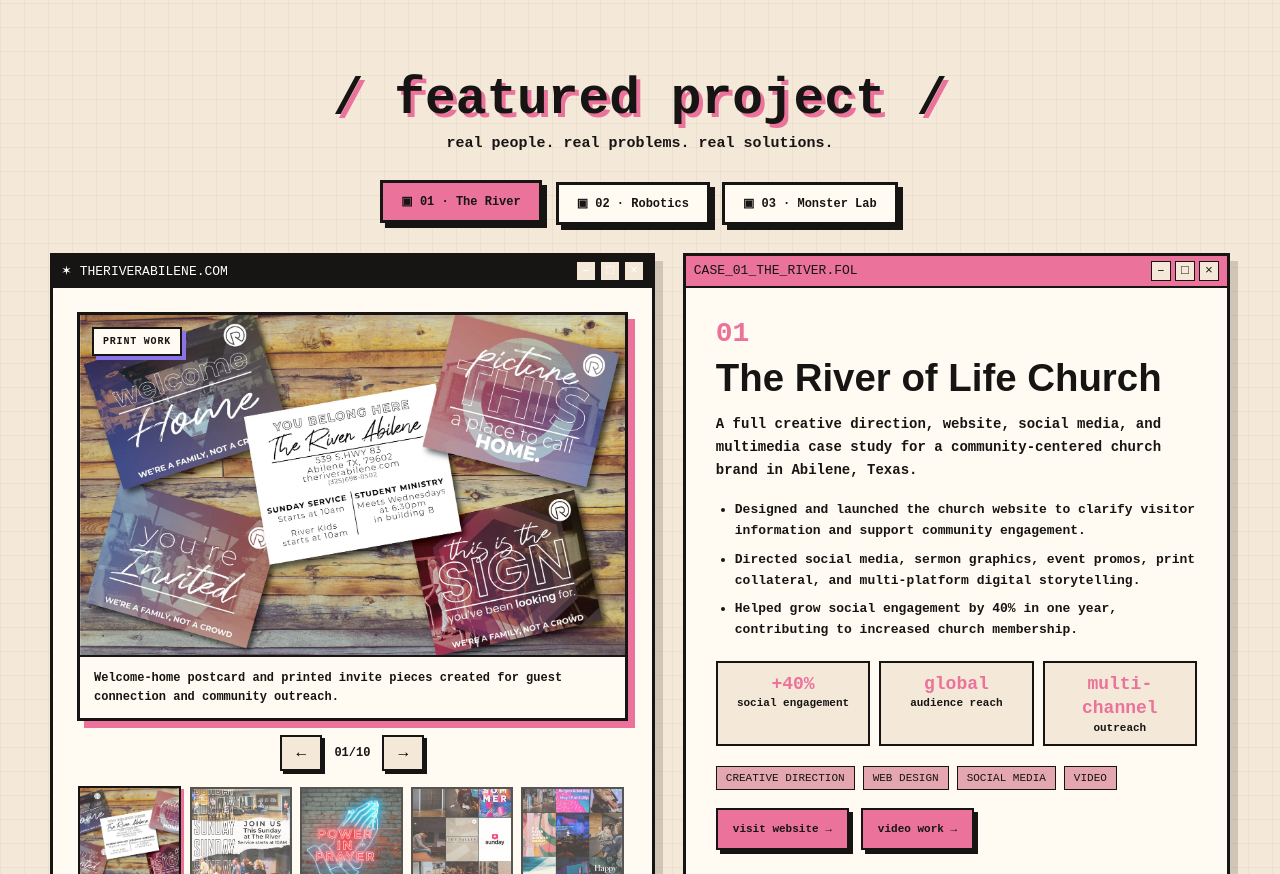
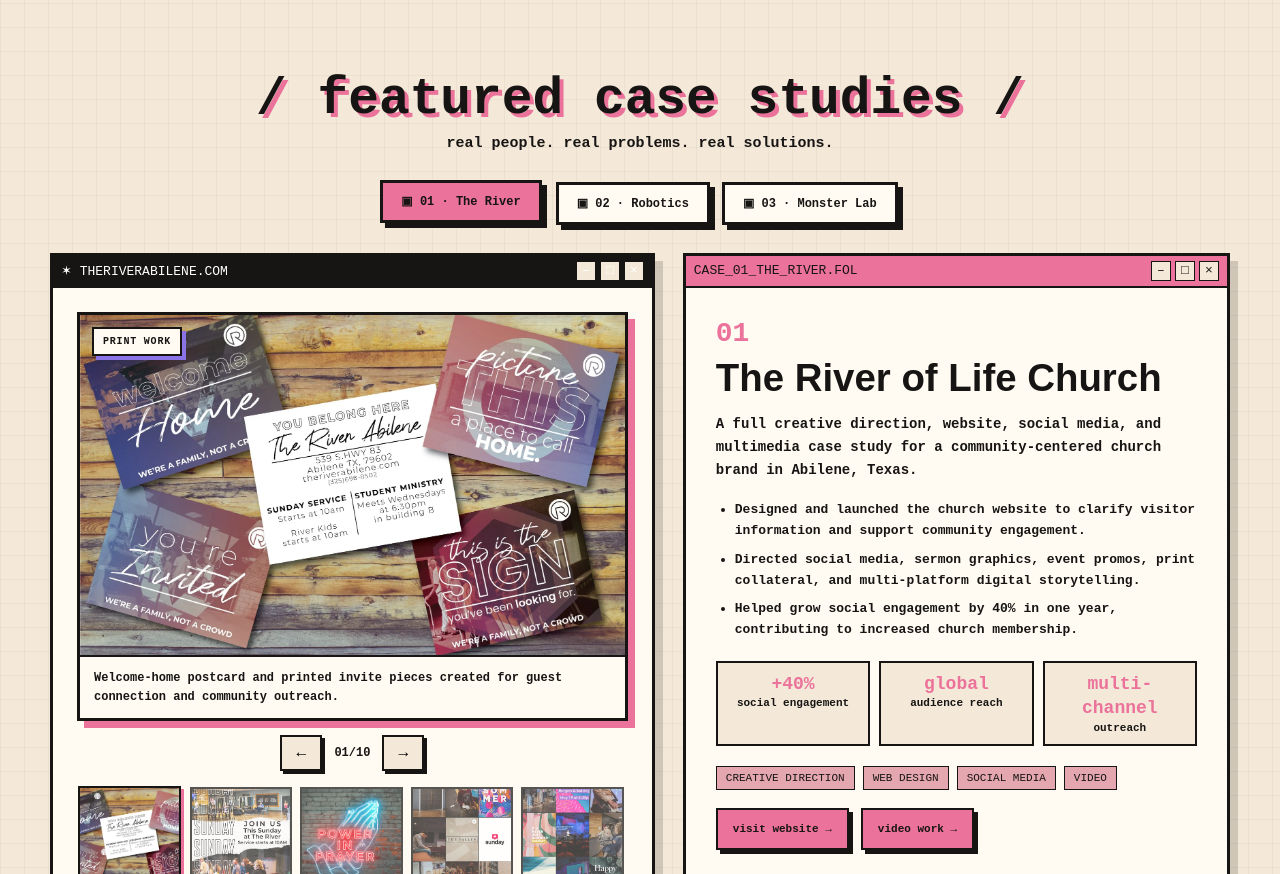
Before and after one commit to iamval8/valeriavillanueva, a plain HTML site: page index.html in a window 1280 px wide. Shown: the part 1029-1903 px from the top of the page. Drawn offline with Linux system fonts and the light colour scheme.

Commit message:
Update index.html

```diff
--- a/index.html
+++ b/index.html
@@ -179,7 +179,7 @@
 
     <section class="featured shell" id="work">
       <div class="project-section-heading">
-        <h2>/ featured project /</h2>
+        <h2>/ featured case studies /</h2>
         <p>real people. real problems. real solutions.</p>
       </div>
 
```
